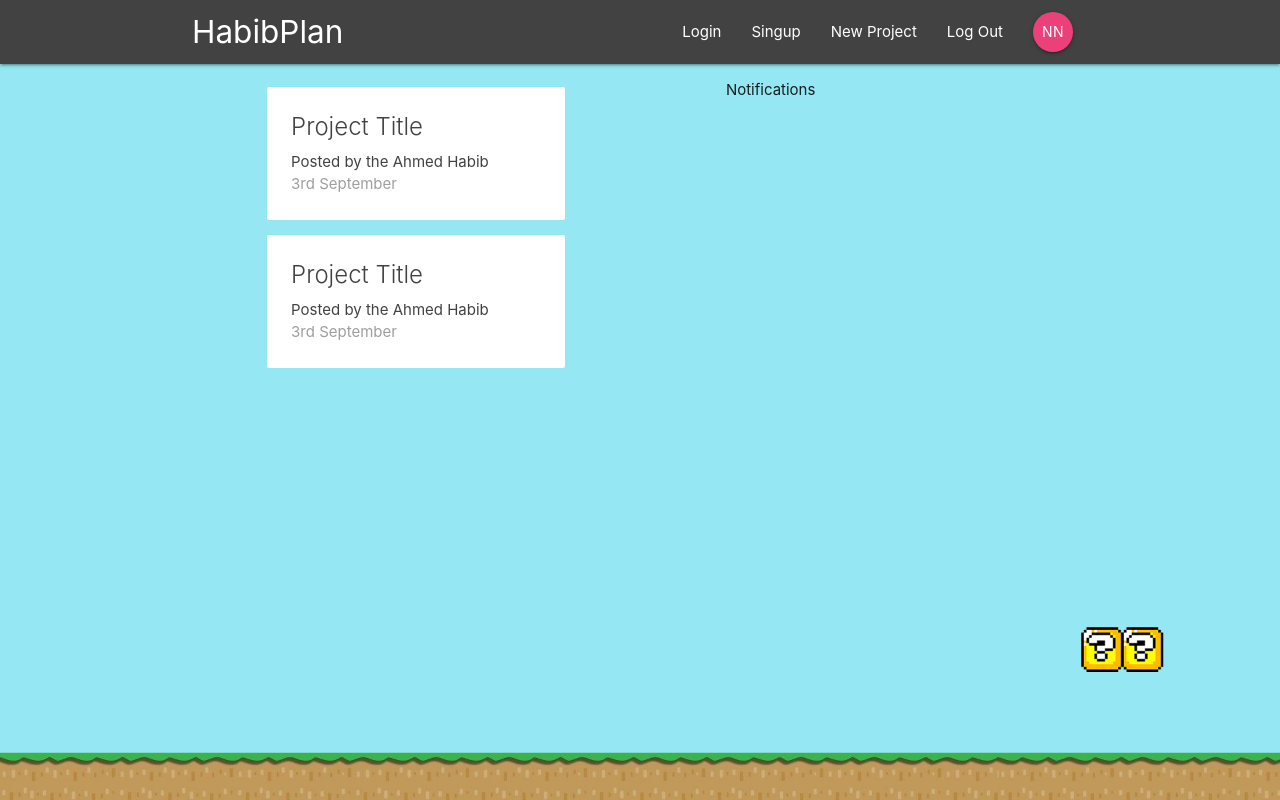
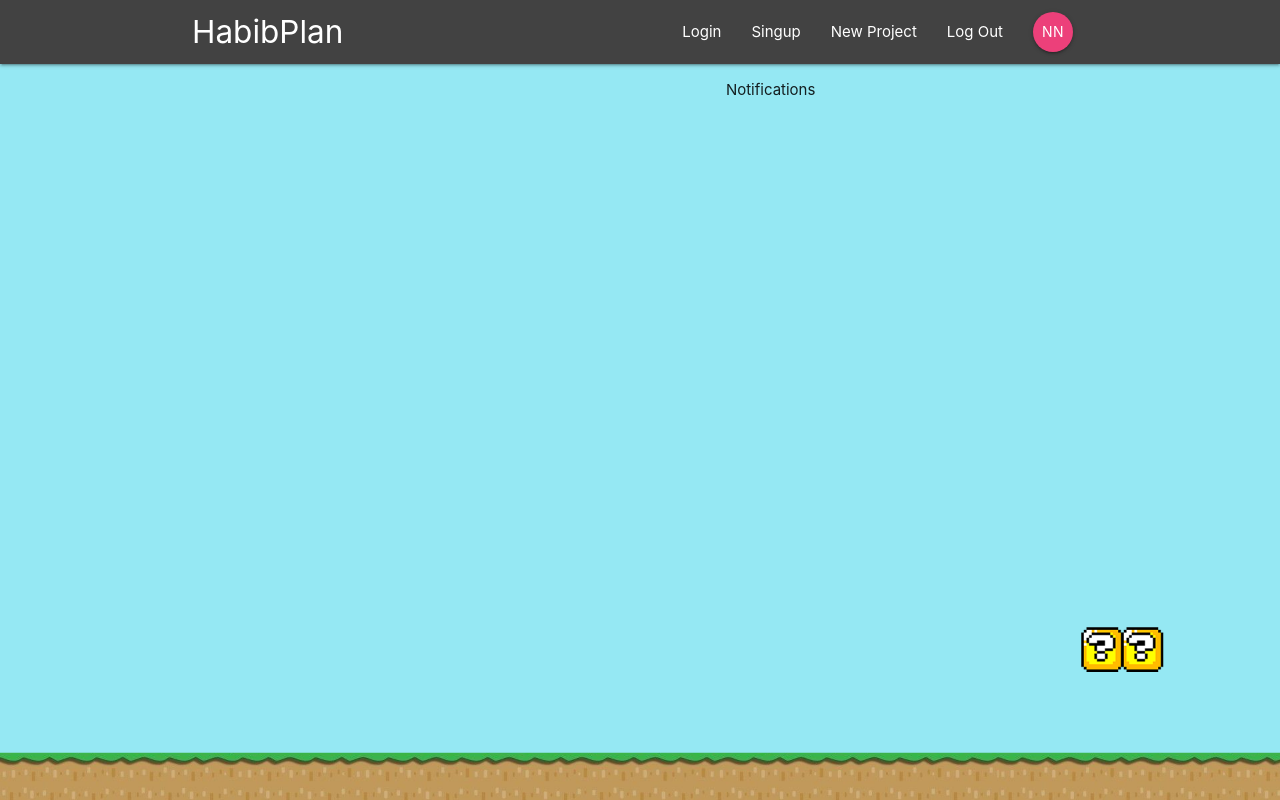
Before and after one commit to 4hmedhabib/Planning-Project, a React (Create React App) app: page / in a window 1280 px wide. Built offline with nearby package versions, Linux system fonts and the light colour scheme.

Commit message:
initialized using redux

```diff
--- a/src/components/Projects/ProjectList.js
+++ b/src/components/Projects/ProjectList.js
@@ -1,22 +1,5 @@
 const ProjectList = () => {
-	return (
-		<div className="project-list section container ">
-			<div className="card z-depth-0 project-summary">
-				<div className=" card-content grey-text text-darken-3">
-					<span className="card-title">Project Title</span>
-					<p>Posted by the Ahmed Habib</p>
-					<p className="grey-text">3rd September</p>
-				</div>
-			</div>
-			<div className="card z-depth-0 project-summary">
-				<div className=" card-content grey-text text-darken-3">
-					<span className="card-title">Project Title</span>
-					<p>Posted by the Ahmed Habib</p>
-					<p className="grey-text">3rd September</p>
-				</div>
-			</div>
-		</div>
-	);
+	return <div className="project-list section  " />;
 };
 
 export default ProjectList;
```
